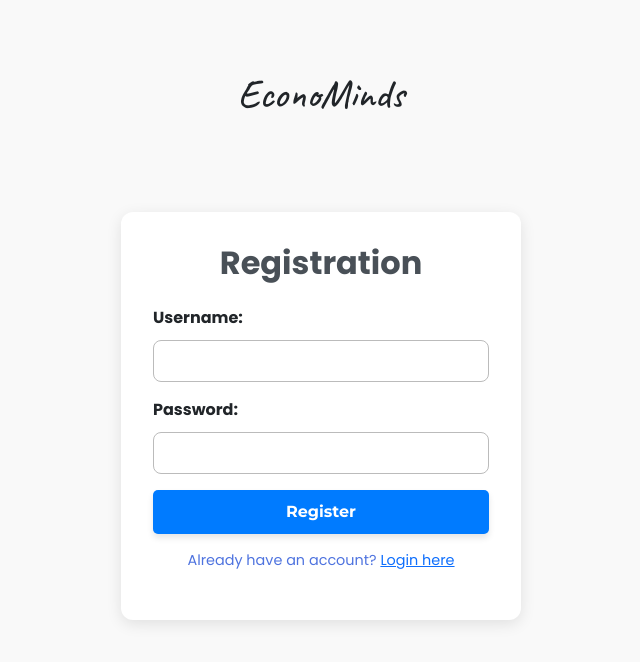
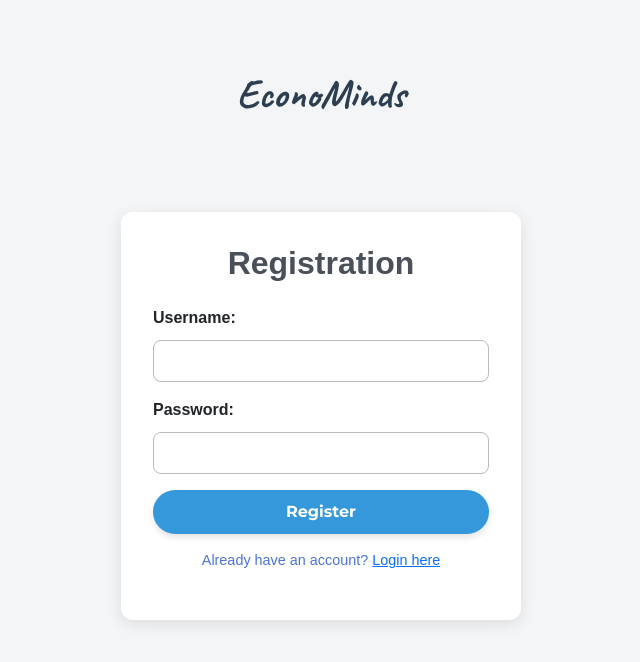
Before and after one commit to aldifnbb/web-proyek, a React (Create React App) app: page /register in a window 1280 px wide. Shown: the top 662 px of the page, without its empty margins (319-959 px from the left). Built offline with nearby package versions, Linux system fonts and the light colour scheme.

Commit message:
update inspiratif.js

```diff
--- /dev/null
+++ b/src/pages/Inspiratif.css
@@ -0,0 +1,112 @@
+/* Inspiratif.css */
+
+/* Body and Container */
+body {
+    background-color: #f4f5f7;
+    font-family: "Arial", sans-serif;
+}
+
+.container {
+    padding: 20px;
+}
+
+/* Heading Section */
+h1 {
+    font-weight: bold;
+    color: #2c3e50;
+}
+
+p {
+    font-size: 16px;
+    color: #7f8c8d;
+}
+
+/* Card Styles */
+.card {
+    border-radius: 12px;
+    overflow: hidden;
+    transition: transform 0.3s ease, box-shadow 0.3s ease;
+}
+
+.card:hover {
+    transform: translateY(-5px);
+    box-shadow: 0 8px 15px rgba(0, 0, 0, 0.2);
+}
+
+.card img {
+    border-bottom: 2px solid #2c3e50;
+}
+
+/* Card Body */
+.card-body h3 {
+    color: #34495e;
+    font-weight: 600;
+}
+
+.card-body p {
+    color: #576574;
+    line-height: 1.6;
+}
+
+/* Footer Styles */
+.card-footer {
+    display: flex;
+    justify-content: space-between;
+    align-items: center;
+    background-color: #ecf0f1;
+    border-top: 1px solid #dcdde1;
+}
+
+/* Buttons */
+.btn {
+    border-radius: 50px;
+    transition: background-color 0.3s ease, transform 0.3s ease;
+}
+
+.btn:hover {
+    transform: scale(1.05);
+}
+
+.btn-primary {
+    background-color: #3498db;
+    border-color: #3498db;
+    color: #fff;
+}
+
+.btn-primary:hover {
+    background-color: #2980b9;
+    border-color: #2980b9;
+}
+
+.btn-secondary {
+    background-color: #7f8c8d;
+    border-color: #7f8c8d;
+    color: #fff;
+}
+
+.btn-secondary:hover {
+    background-color: #576574;
+    border-color: #576574;
+}
+
+/* Responsive Design */
+@media (max-width: 768px) {
+    .card img {
+        height: 200px;
+    }
+
+    .btn {
+        font-size: 14px;
+        padding: 10px 20px;
+    }
+}
+
+@media (max-width: 576px) {
+    .card-footer {
+        flex-direction: column;
+    }
+
+    .btn {
+        margin-bottom: 10px;
+    }
+}
--- a/src/pages/Inspiratif.js
+++ b/src/pages/Inspiratif.js
@@ -2,6 +2,7 @@ import React, { useState } from "react";
 import "bootstrap/dist/css/bootstrap.min.css";
 import Navbar from "../components/Navbar";
 import { FaArrowLeft, FaArrowRight } from "react-icons/fa";
+import "./Inspiratif.css"
 
 function Inspiratif() {
   const economists = [
@@ -26,6 +27,26 @@ function Inspiratif() {
       kepada masyarakat miskin tanpa jaminan, membantu mereka keluar dari kemiskinan.`,
       inspiration: `Yunus menginspirasi dunia dengan pendekatannya terhadap pemberdayaan masyarakat miskin dan dianugerahi Nobel Perdamaian pada tahun 2006.`,
       image: "https://th.bing.com/th/id/OIP.fviSl-hpo0Z8MxYkUZ6s0wHaDt?w=349&h=174&c=7&r=0&o=5&dpr=2&pid=1.7",
+    },
+    {
+      name: "David Ricardo",
+      story: `David Ricardo merupakan salah satu tokoh penting dalam dunia ekonomi, lahir pada 18 April 1772. Ia dikenal sebagai ekonom yang sangat berpengaruh
+      dalam perekonomian Inggris pada abad ke-19. Dalam bukunya Principles of Political Economy and Taxation (1817), Ricardo mengemukakan berbagai teori penting
+      tentang sistem pengupahan, perpajakan, permodalan, dan hubungannya dengan kestabilan politik sebuah negara.`,
+      inspiration: `David Ricardo menggagas konsep keunggulan komparatif, menyatakan bahwa sebuah negara harus fokus pada industri yang paling kompetitif di
+      tingkat global. Ia juga memprediksi pentingnya perdagangan bebas, yang kini telah menjadi bagian penting dari ekonomi dunia. Pemikirannya membantu membentuk
+       fondasi ekonomi modern, terutama dalam era globalisasi.`,
+      image: "https://cdn.idntimes.com/content-images/community/2020/12/z-1-9b3ad9f379c33a673cb97fe2c1b99836-661157a38e9f29db8929b45b2c08f79c.jpg",
+    },
+    {
+      name: "Beatrice Webb",
+      story: `Beatrice Webb adalah seorang pakar ekonomi dan sosiolog terkemuka asal Inggris. Lahir pada 22 Januari 1858, ia dikenal sebagai salah satu reformis
+      sosial dan ekonomi terkemuka di zamannya. Beatrice Webb adalah salah satu pendiri London School of Economics and Political Science (LSE). Ia juga merupakan
+      penulis buku The History of Trade Unionism (1894) dan Industrial Democracy (1897), yang menjadi landasan penting dalam studi serikat pekerja dan demokrasi industri.`,
+      inspiration: `Beatrice Webb percaya bahwa perekonomian tidak berdiri sendiri, melainkan dipengaruhi oleh faktor sosial dan politik suatu negara. Gagasannya yang
+      dipengaruhi oleh sosialisme kompleks telah membantu mendorong reformasi sosial dan pendidikan di Inggris. Pendekatannya yang mengintegrasikan ekonomi dengan aspek
+      sosial menginspirasi berbagai kebijakan publik modern.`,
+      image: "https://cdn.idntimes.com/content-images/community/2020/12/z-4-9b3ad9f379c33a673cb97fe2c1b99836-fab96f13a40ee427c714feb75f248d7d.jpg",
     },
   ];
 
@@ -112,14 +133,6 @@ function Inspiratif() {
               </div>
             </div>
           </div>
-          <div className="text-center my-4">
-            <button
-            onClick={() => window.history.back()}
-            className="btn btn-secondary mt-4"
-            >
-                Kembali ke halaman awal
-            </button>
-            </div>
         </div>
       </div>
     </>
```
